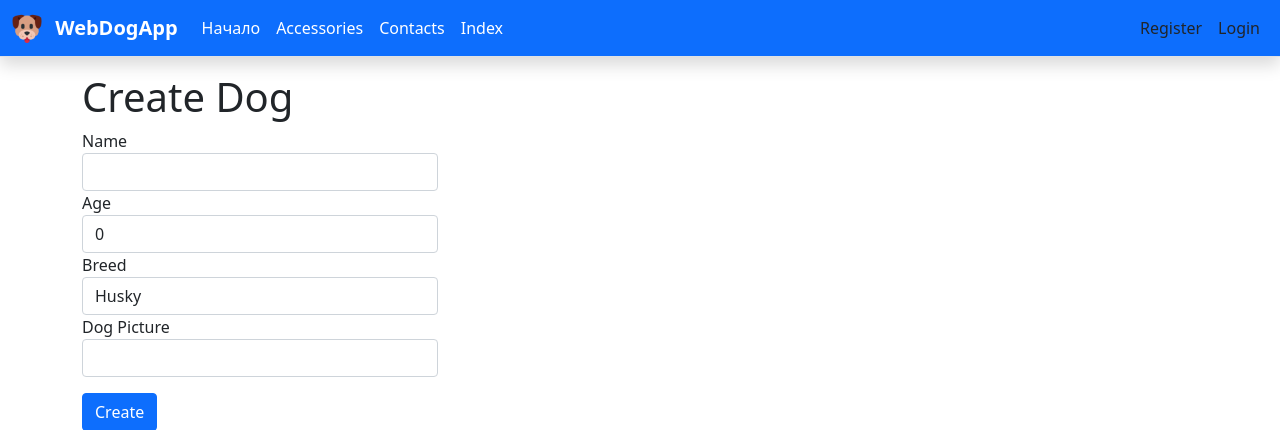
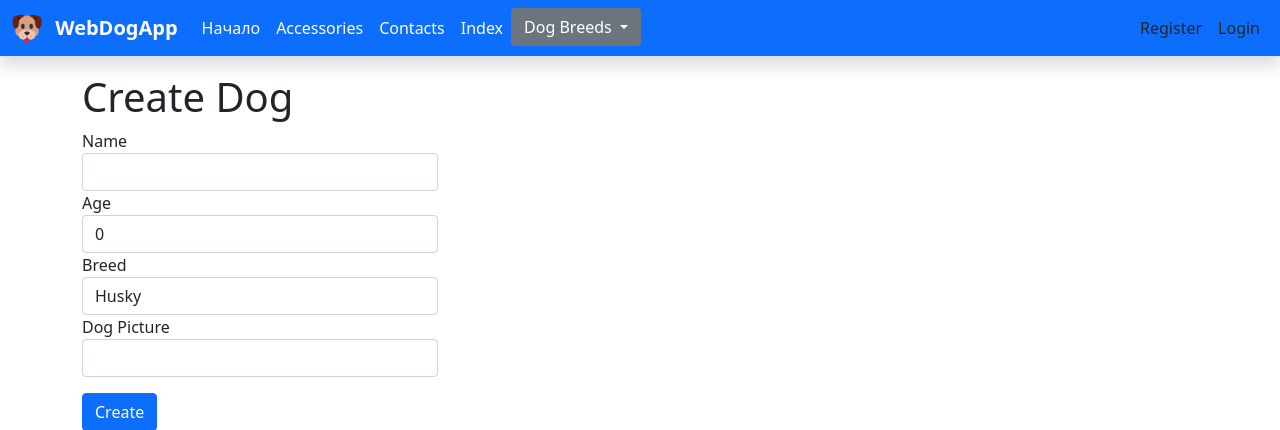
Before and after one commit to diliev2022-stack/DogShowDB, an ASP.NET Core app: page /Dog/Create in a window 1280 px wide. Shown: the top 430 px of the page. Run offline with ASP.NET Core 8, Linux system fonts and the light colour scheme; data comes from the database, SQL or seed files in the repository; style sheets or scripts are compiled from the project's sources; some libraries are stand-ins or nearby versions.

Commit message:
Menu,filter,cards-part1

```diff
--- a/WebDogApp/WebDogApp.Core/Contracts/IDogService.cs
+++ b/WebDogApp/WebDogApp.Core/Contracts/IDogService.cs
@@ -1,3 +1,4 @@
+
 using System.Collections.Generic;
 
 using WebDogApp.Infrastructure.Data.Domain;
@@ -16,6 +17,6 @@ namespace WebDogApp.Core.Contracts
 
         bool RemoveById(int dogId);
 
-        List<Dog> GetDogs(string searchStringBreed, string searchStringName);
+        List<Dog> GetDogs(string searchStringBreed, string searchStringName, string searchStringAge);
     }
 }
--- a/WebDogApp/WebDogApp/Views/Shared/_Layout.cshtml
+++ b/WebDogApp/WebDogApp/Views/Shared/_Layout.cshtml
@@ -43,6 +43,34 @@
                         <li class="nav-item">
                             <a class="nav-link text-white" asp-area="" asp-controller="Dog" asp-action="Index">Index</a>
                         </li>
+
+                        <li class="nav-item dropdown">
+                            <button class="btn btn-secondary dropdown-toggle"
+                                    type="button"
+                                    id="dropdownMenuButton1"
+                                    data-bs-toggle="dropdown"
+                                    aria-expanded="false">
+                                Dog Breeds
+                            </button>
+
+                            <ul class="dropdown-menu" aria-labelledby="dropdownMenuButton1">
+                                <li>
+                                    <a class="dropdown-item" asp-controller="Dog" asp-action="Index" asp-route-searchStringBreed="Husky">Husky</a>
+                                </li>
+                                <li>
+                                    <a class="dropdown-item" asp-controller="Dog" asp-action="Index" asp-route-searchStringBreed="Pinscher">Pinscher</a>
+                                </li>
+                                <li>
+                                    <a class="dropdown-item" asp-controller="Dog" asp-action="Index" asp-route-searchStringBreed="Cocker spaniel">Cocker spaniel</a>
+                                </li>
+                                <li>
+                                    <a class="dropdown-item" asp-controller="Dog" asp-action="Index" asp-route-searchStringBreed="Dachshund">Dachshund</a>
+                                </li>
+                                <li>
+                                    <a class="dropdown-item" asp-controller="Dog" asp-action="Index" asp-route-searchStringBreed="Doberman">Doberman</a>
+                                </li>
+                            </ul>
+                        </li>
                     </ul>
 
                     <partial name="_LoginPartial" />
```
Also changed, not shown: WebDogApp/WebDogApp.Core/Services/DogService.cs (+9 -7 lines).
